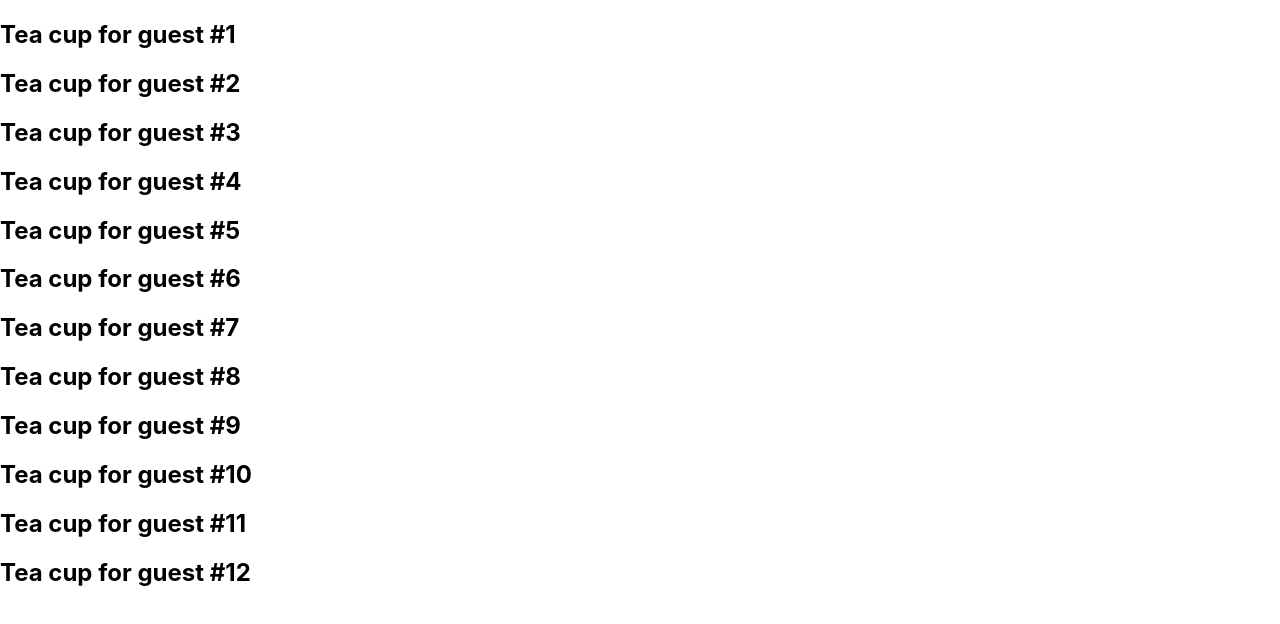
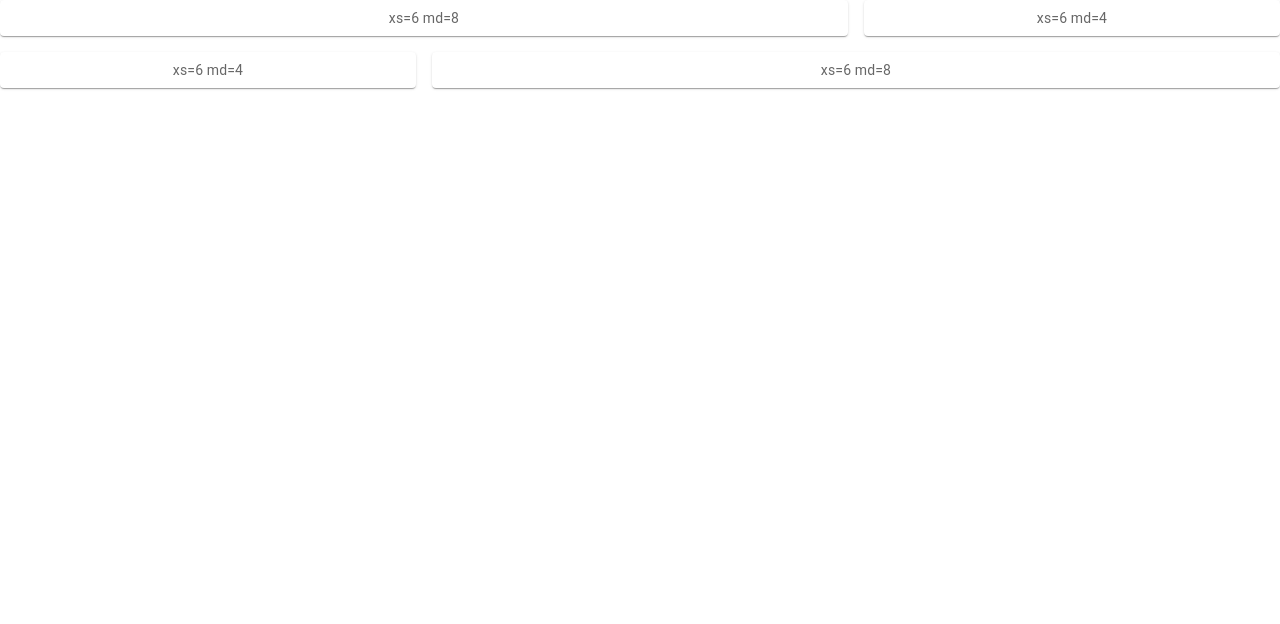
Before and after one commit to hninhnin0929/react-mui-testing, a React (Create React App) app: page / in a window 1280 px wide. Shown: the top 624 px of the page. Built offline with nearby package versions, Linux system fonts and the light colour scheme.

Commit message:
mui layout comp

```diff
--- a/src/App.js
+++ b/src/App.js
@@ -6,6 +6,11 @@ import PassProps from './react-components/describing-ui/PassProps';
 import PackingList from './react-components/describing-ui/Conditional-Render';
 import RenderList from './react-components/describing-ui/RenderList';
 import TeaGathering from './react-components/describing-ui/Pure-Component';
+import ContainerComp from './mui-components/ContainerComp';
+import BoxComp from './mui-components/BoxComp';
+import StackComp from './mui-components/StackComp';
+import GridLayout from './mui-components/GridLayout';
+
 
 function App() {
   return (
@@ -18,7 +23,11 @@ function App() {
     // <PassProps/>
     // <PackingList/>
     // <RenderList/>
-    <TeaGathering/>
+    // <TeaGathering/>
+    //  <ContainerComp/>
+    //  <BoxComp/>
+    //  <StackComp/>
+    <GridLayout/>
   );
 }
 
--- /dev/null
+++ b/src/mui-components/BoxComp.js
@@ -0,0 +1,29 @@
+import * as React from 'react';
+import Box from '@mui/material/Box';
+import Button from '@mui/material/Button';
+import { Container } from '@mui/material';
+
+export default function BoxComp() {
+//   return (
+//     <Container maxWidth="sm">
+//         <Box component="span" sx={{ p: 2, border: '1px dashed grey' }}>
+//         <Button>Save</Button>
+//         </Box>
+//     </Container>
+
+//   );
+    <Box
+    sx={{
+    width: 300,
+    height: 300,
+    backgroundColor: 'primary.dark',
+    '&:hover': {
+        backgroundColor: 'primary.main',
+        opacity: [0.9, 0.8, 0.7],
+    },
+    }}
+/>
+}
+
+
+// serves as a wrapper component for most of the CSS utility needs.
--- /dev/null
+++ b/src/mui-components/ContainerComp.js
@@ -0,0 +1,18 @@
+import * as React from 'react';
+import CssBaseline from '@mui/material/CssBaseline';
+import Box from '@mui/material/Box';
+import Container from '@mui/material/Container';
+
+export default function ContainerComp() {
+  return (
+    <React.Fragment>
+      <CssBaseline />
+      <Container maxWidth="sm">
+        <Box sx={{ bgcolor: '#cfe8fc', height: '100vh' }} />
+      </Container>
+    </React.Fragment>
+  );
+}
+
+
+// basic layout element, center content horizontally,Grid = responsive layout to screen size and orientation
--- /dev/null
+++ b/src/mui-components/GridLayout.js
@@ -0,0 +1,34 @@
+import * as React from 'react';
+import { styled } from '@mui/material/styles';
+import Box from '@mui/material/Box';
+import Paper from '@mui/material/Paper';
+import Grid from '@mui/material/Grid';
+
+const Item = styled(Paper)(({ theme }) => ({
+  backgroundColor: theme.palette.mode === 'dark' ? '#1A2027' : '#fff',
+  ...theme.typography.body2,
+  padding: theme.spacing(1),
+  textAlign: 'center',
+  color: theme.palette.text.secondary,
+}));
+
+export default function GridLayout() {
+  return (
+    <Box sx={{ flexGrow: 1 }}>
+      <Grid container spacing={2}>
+        <Grid item xs={6} md={8}>
+          <Item>xs=6 md=8</Item>
+        </Grid>
+        <Grid item xs={6} md={4}>
+          <Item>xs=6 md=4</Item>
+        </Grid>
+        <Grid item xs={6} md={4}>
+          <Item>xs=6 md=4</Item>
+        </Grid>
+        <Grid item xs={6} md={8}>
+          <Item>xs=6 md=8</Item>
+        </Grid>
+      </Grid>
+    </Box>
+  );
+}
--- /dev/null
+++ b/src/mui-components/StackComp.js
@@ -0,0 +1,28 @@
+import * as React from 'react';
+import Paper from '@mui/material/Paper';
+import Stack from '@mui/material/Stack';
+import { styled } from '@mui/material/styles';
+
+const Item = styled(Paper)(({ theme }) => ({
+  backgroundColor: theme.palette.mode === 'dark' ? '#1A2027' : '#fff',
+  ...theme.typography.body2,
+  padding: theme.spacing(1),
+  textAlign: 'center',
+  color: theme.palette.text.secondary,
+}));
+
+export default function StackComp() {
+  return (
+    <div>
+      <Stack direction="row" spacing={2}>
+        <Item>Item 1</Item>
+        <Item>Item 2</Item>
+        <Item>Item 3</Item>
+      </Stack>
+    </div>
+  );
+}
+
+
+
+// Stack is a container component for arranging elements vertically or horizontally.
```
Also changed, not shown: src/react-components/adding-interactivity/Event.js (added).
